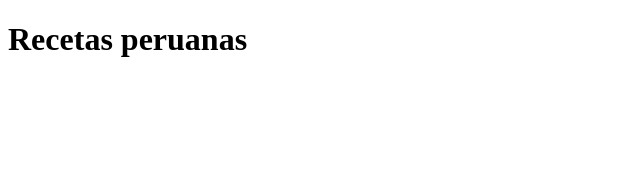
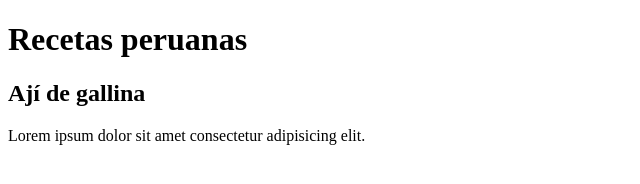
Before and after one commit to Pamelamadueno/G19-Primero, a plain HTML site: page Index.html in a window 1280 px wide. Shown: the whole page, without its empty margins (0-640 px from the left). Drawn offline with Linux system fonts and the light colour scheme.

Commit message:
agregue section para hablar del Ají de gallina

```diff
--- a/Index.html
+++ b/Index.html
@@ -9,5 +9,11 @@
    <header>
     <h1>Recetas peruanas</h1>
    </header>
+   <section>
+    <h2>Ají de gallina</h2>
+    <p>
+        Lorem ipsum dolor sit amet consectetur adipisicing elit.
+    </p>
+   </section>
 </body>
 </html>
```
